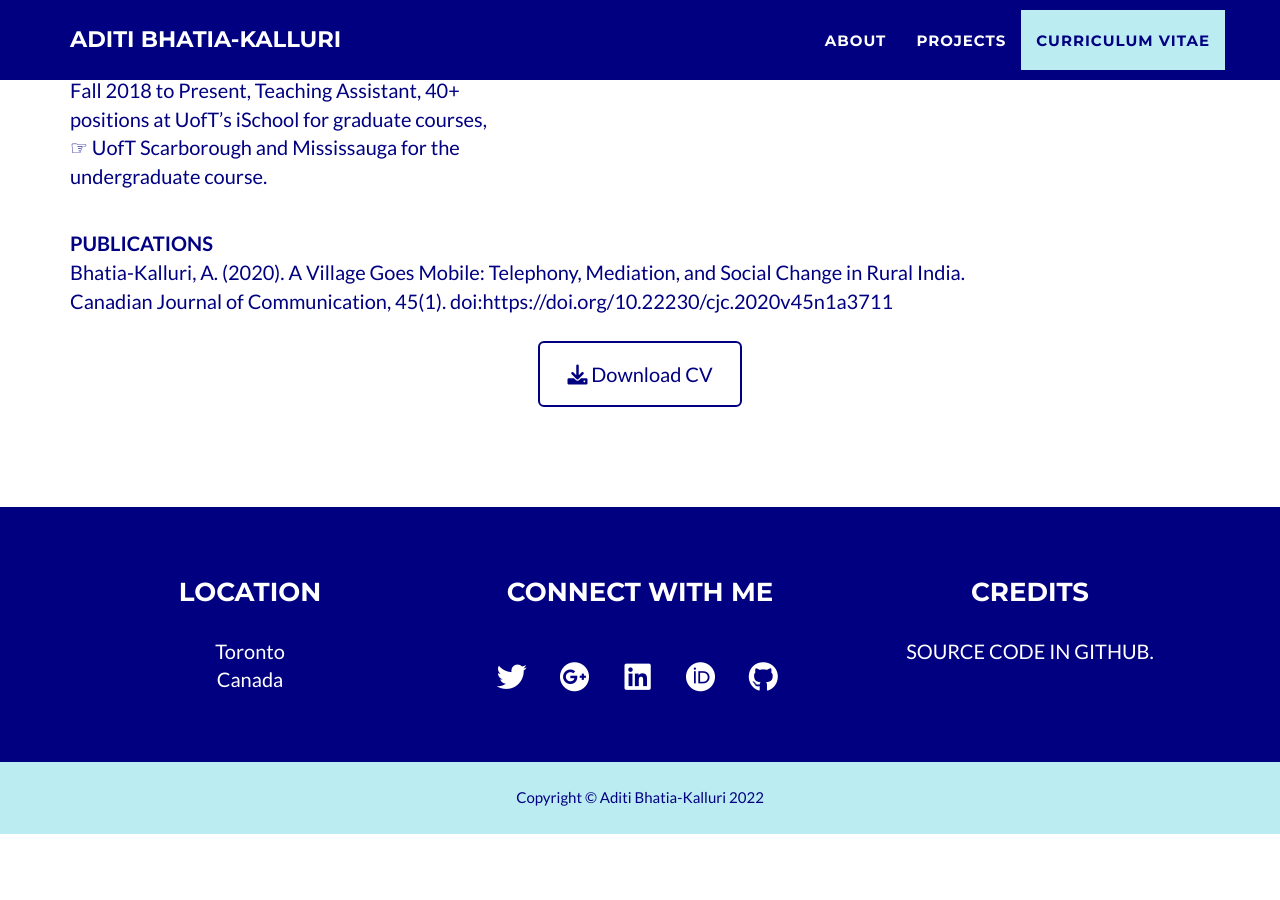
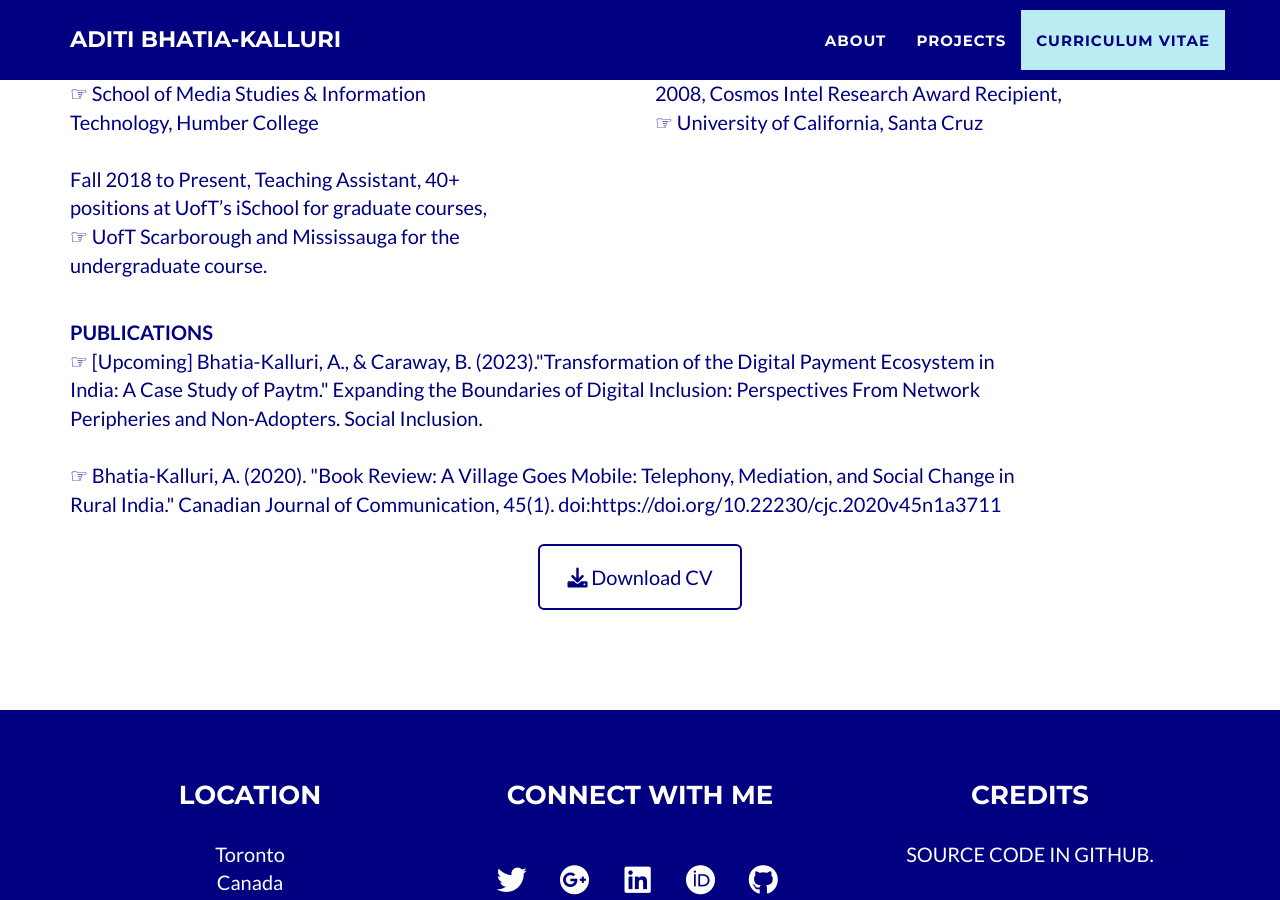
Before and after one commit to aditibhatia/aditibhatia.github.io, a Jekyll site: the page built from _posts/2014-07-18-project-1.markdown, in a window 1280 px wide and 900 px high, scrolled down 3477 px. Built offline with Jekyll 4.4.1, drawn with Linux system fonts in a browser that asks for light colours; a style sheet for code colours, icons or effects is not loaded; before the commit the page ends 4311 px from its top, so only the background shows below that; some of the changed text lies outside the part shown.

Commit message:
education and publication update

```diff
--- a/_includes/about.html
+++ b/_includes/about.html
@@ -20,6 +20,11 @@
             <path strokeLinecap="round" strokeLinejoin="round" d="M4.26 10.147a60.436 60.436 0 00-.491 6.347A48.627 48.627 0 0112 20.904a48.627 48.627 0 018.232-4.41 60.46 60.46 0 00-.491-6.347m-15.482 0a50.57 50.57 0 00-2.658-.813A59.905 59.905 0 0112 3.493a59.902 59.902 0 0110.399 5.84c-.896.248-1.783.52-2.658.814m-15.482 0A50.697 50.697 0 0112 13.489a50.702 50.702 0 017.74-3.342M6.75 15a.75.75 0 100-1.5.75.75 0 000 1.5zm0 0v-3.675A55.378 55.378 0 0112 8.443m-7.007 11.55A5.981 5.981 0 006.75 15.75v-1.5" />
           </svg> Ph.D. in Information, 2023 (Anticipated)<br>
           Faculty of Information, University of Toronto
+          <br><svg xmlns="http://www.w3.org/2000/svg" width="25"
+          height="25" fill="none" viewBox="0 0 24 24" strokeWidth={1.5} stroke="currentColor" className="w-6 h-6">
+            <path strokeLinecap="round" strokeLinejoin="round" d="M4.26 10.147a60.436 60.436 0 00-.491 6.347A48.627 48.627 0 0112 20.904a48.627 48.627 0 018.232-4.41 60.46 60.46 0 00-.491-6.347m-15.482 0a50.57 50.57 0 00-2.658-.813A59.905 59.905 0 0112 3.493a59.902 59.902 0 0110.399 5.84c-.896.248-1.783.52-2.658.814m-15.482 0A50.697 50.697 0 0112 13.489a50.702 50.702 0 017.74-3.342M6.75 15a.75.75 0 100-1.5.75.75 0 000 1.5zm0 0v-3.675A55.378 55.378 0 0112 8.443m-7.007 11.55A5.981 5.981 0 006.75 15.75v-1.5" />
+          </svg> Advanced University Teaching Preparation Certificate, 2022<br>
+          Centre for Teaching Support & Innovation, University of Toronto
           <br><svg xmlns="http://www.w3.org/2000/svg" width="25"
           height="25" fill="none" viewBox="0 0 24 24" strokeWidth={1.5} stroke="currentColor" className="w-6 h-6">
             <path strokeLinecap="round" strokeLinejoin="round" d="M4.26 10.147a60.436 60.436 0 00-.491 6.347A48.627 48.627 0 0112 20.904a48.627 48.627 0 018.232-4.41 60.46 60.46 0 00-.491-6.347m-15.482 0a50.57 50.57 0 00-2.658-.813A59.905 59.905 0 0112 3.493a59.902 59.902 0 0110.399 5.84c-.896.248-1.783.52-2.658.814m-15.482 0A50.697 50.697 0 0112 13.489a50.702 50.702 0 017.74-3.342M6.75 15a.75.75 0 100-1.5.75.75 0 000 1.5zm0 0v-3.675A55.378 55.378 0 0112 8.443m-7.007 11.55A5.981 5.981 0 006.75 15.75v-1.5" />
--- a/_includes/curriculumvitae.html
+++ b/_includes/curriculumvitae.html
@@ -60,7 +60,8 @@
       </div>
       <div class="col-lg-10">
         <p><br><b>PUBLICATIONS</b>
-          <br>Bhatia-Kalluri, A. (2020). A Village Goes Mobile: Telephony, Mediation, and Social Change in Rural India. Canadian Journal of Communication, 45(1). doi:https://doi.org/10.22230/cjc.2020v45n1a3711
+          <br>☞ [Upcoming] Bhatia-Kalluri, A., & Caraway, B. (2023)."Transformation of the Digital Payment Ecosystem in India: A Case Study of Paytm." Expanding the Boundaries of Digital Inclusion: Perspectives From Network Peripheries and Non-Adopters. Social Inclusion.<br>
+          <br>☞ Bhatia-Kalluri, A. (2020). "Book Review: A Village Goes Mobile: Telephony, Mediation, and Social Change in Rural India." Canadian Journal of Communication,  45(1). doi:https://doi.org/10.22230/cjc.2020v45n1a3711
           </p>
       </div>
 
```
